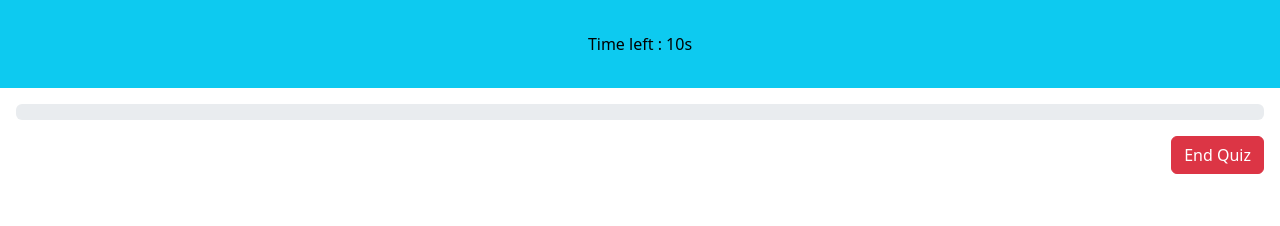
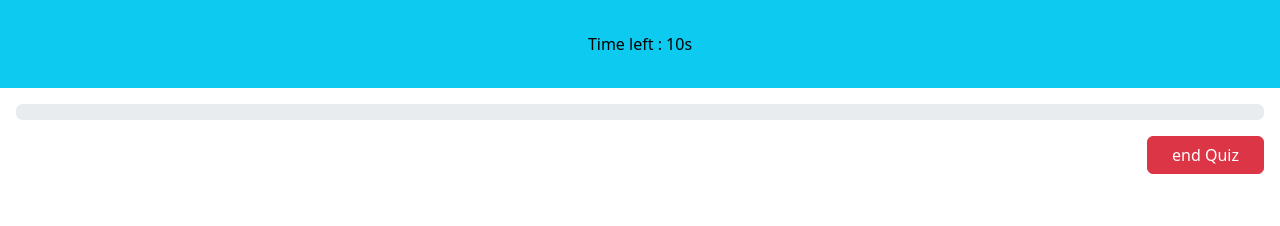
Before and after one commit to sharma62/quizPapa, a React (Vite) app: page /quiz in a window 1280 px wide. Shown: the top 226 px of the page. Built offline with nearby package versions, Linux system fonts and the light colour scheme.

Commit message:
update & going to quiz review by AI

```diff
--- a/src/context/QuizContext.jsx
+++ b/src/context/QuizContext.jsx
@@ -24,6 +24,7 @@ function quizReducer(state, action) {
       };
 
     case "FINISH":
+      // here curr user's data save in to databse & fetch in leaderboard for showing compititon
        return { ...state, completed: action.payload };
 
     case "RESET":
--- a/src/pages/Leaderboard.jsx
+++ b/src/pages/Leaderboard.jsx
@@ -11,28 +11,15 @@ function Leaderboard() {
     { id: 4, name: "Priya", score: 5 },
     { id: 5, name: "Suresh", score: 4 },
   ];
+
   const topRankers = top5(leaderboardData)
 
-  // function top51(leaderboardData) {
-  //   console.log("original data:", leaderboardData)
-
-  //   //original data ka copy banya taki original data change na ho ( sort() original data ko change katna h is liye copy bnaya )
-  //   const copiedData = leaderboardData;
-
-  //   copiedData.sort((a, b) => {
-  //     console.log(`a[${a.id}] : ${a.score} vs b[${b.id}] : ${b.score}`)
-  //     return b.score - a.score
-  //   })
-
-  //   return leaderboardData
-  // }
-
   function top5(leaderboardData) {
-    console.log("✅ Original Data:", leaderboardData);
+    console.log("Original Data:", leaderboardData);
 
     // Copy banaya taki original array change na ho
     const copiedData = [...leaderboardData];
-    console.log("📌 Copied Data:", copiedData);
+    console.log("Copied Data:", copiedData);
 
     // Sorting
     copiedData.sort((a, b) => {
@@ -42,17 +29,15 @@ function Leaderboard() {
       return b.score - a.score;
     });
 
-    console.log("🔥 After Sorting (High Score First):", copiedData);
+    console.log("After Sorting (High Score First):", copiedData);
 
     // Top 5 extract
     const top5Students = copiedData.slice(0, 5);
 
-    console.log("🏆 Top 5 Students:", top5Students);
+    console.log("Top 5 Students:", top5Students);
 
     return top5Students;
   }
-
-
   function onClickToHome() {
     localStorage.clear()
     navigate('/')
@@ -60,6 +45,9 @@ function Leaderboard() {
   function onClickPlayAgain() {
     // same user start quiz Again
     navigate('/')
+  }
+  const handleAi = ()=>{
+    console.log("handle Ai")
   }
   return (
     <div className="container mt-5">
@@ -96,6 +84,7 @@ function Leaderboard() {
             <div className="d-flex justify-content-center gap-3 mt-3">
               <Btn btnName={'Home'} onClick={onClickToHome} color="primary" />
               <Btn btnName={'Play Again'} onClick={onClickPlayAgain} color="warning" />
+              <Btn btnName={'Re-View By Ai'} onClick={handleAi} color="success" />
             </div>
 
           </div>
--- a/src/pages/Quiz.jsx
+++ b/src/pages/Quiz.jsx
@@ -5,6 +5,7 @@ import QuestionCard from "../components/QuestionCard";
 import { QuizContext } from "../context/QuizContext";
 import { useNavigate } from "react-router-dom";
 import { useTimer } from "../hooks/useTimer";
+import Btn from "../components/Btn";
 
 function Quiz() {
   const { state, dispatch } = useContext(QuizContext);
@@ -15,7 +16,7 @@ function Quiz() {
   const { time, reset } = useTimer(15);
 
   // ✅ If quiz completed
-  useEffect(() => { // issue occur here but what is i dont no
+  useEffect(() => {
     if (index >= question.length && !completed) {
       dispatch({ type: "FINISH", payload: true });
       navigate("/result");
@@ -64,9 +65,7 @@ function Quiz() {
 
         {/* End Quiz Button */}
         <div className="d-flex justify-content-end mt-3">
-          <button className="btn btn-danger" onClick={endQuiz}>
-            End Quiz
-          </button>
+          <Btn btnName={'end Quiz'} onClick={endQuiz} color="danger" />
         </div>
 
         {/* Question Card */}
--- a/src/pages/Result.jsx
+++ b/src/pages/Result.jsx
@@ -15,7 +15,7 @@ function Result() {
     navigate('/')
   }
   const handleAi = ()=>{
-
+    console.log("handle Ai ")
   }
   return (
     <div className="container mt-5">
```
